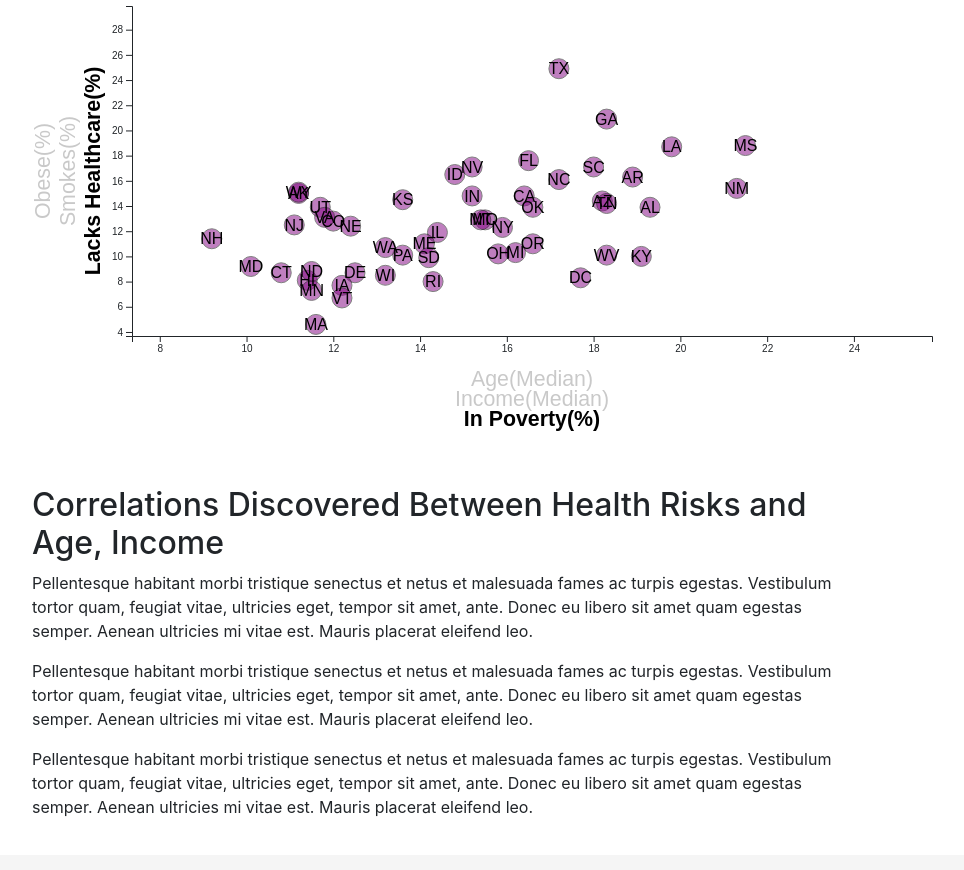
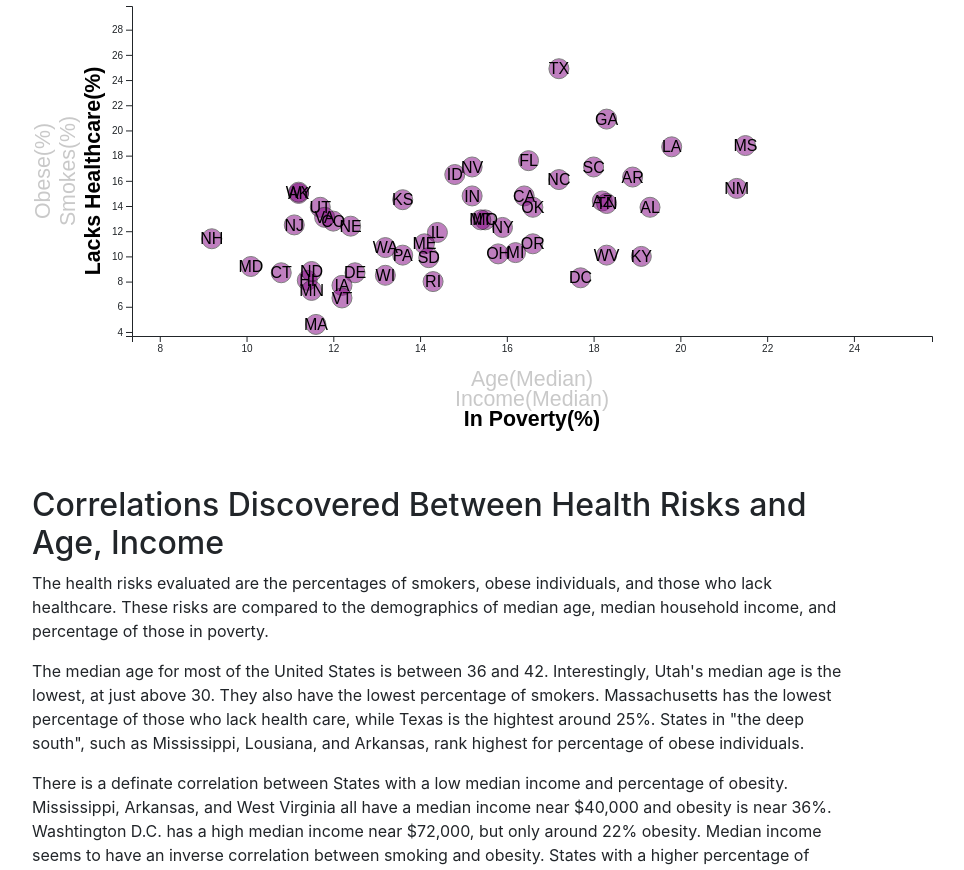
Before and after one commit to Michelin96/D3-Challenge, a plain HTML site: page D3_data_journalism/index.html in a window 1280 px wide. Shown: the part 70-940 px from the top of the page, without its empty margins (53-1017 px from the left). Drawn offline with nearby package versions, Linux system fonts and the light colour scheme.

Commit message:
Added correlations analysis

```diff
--- a/D3_data_journalism/index.html
+++ b/D3_data_journalism/index.html
@@ -28,17 +28,11 @@
       <div class="col-xs-12  col-md-9">
         <div class="article">
           <h2>Correlations Discovered Between Health Risks and Age, Income</h2>
-          <p>Pellentesque habitant morbi tristique senectus et netus et malesuada fames ac turpis egestas. Vestibulum tortor
-            quam, feugiat vitae, ultricies eget, tempor sit amet, ante. Donec eu libero sit amet quam egestas semper. Aenean
-            ultricies mi vitae est. Mauris placerat eleifend leo.</p>
+          <p>The health risks evaluated are the percentages of smokers, obese individuals, and those who lack healthcare. These risks are compared to the demographics of median age, median household income, and percentage of those in poverty.</p>
 
-          <p>Pellentesque habitant morbi tristique senectus et netus et malesuada fames ac turpis egestas. Vestibulum tortor
-            quam, feugiat vitae, ultricies eget, tempor sit amet, ante. Donec eu libero sit amet quam egestas semper. Aenean
-            ultricies mi vitae est. Mauris placerat eleifend leo.</p>
+          <p>The median age for most of the United States is between 36 and 42. Interestingly, Utah's median age is the lowest, at just above 30. They also have the lowest percentage of smokers. Massachusetts has the lowest percentage of those who lack health care, while Texas is the hightest around 25%. States in "the deep south", such as Mississippi, Lousiana, and Arkansas, rank highest for percentage of obese individuals.</p>
 
-          <p>Pellentesque habitant morbi tristique senectus et netus et malesuada fames ac turpis egestas. Vestibulum tortor
-            quam, feugiat vitae, ultricies eget, tempor sit amet, ante. Donec eu libero sit amet quam egestas semper. Aenean
-            ultricies mi vitae est. Mauris placerat eleifend leo.</p>
+          <p>There is a definate correlation between States with a low median income and percentage of obesity. Mississippi, Arkansas, and West Virginia all have a median income near $40,000 and obesity is near 36%. Washtington D.C. has a high median income near $72,000, but only around 22% obesity. Median income seems to have an inverse correlation between smoking and obesity. States with a higher percentage of smokers have a lower percentage of obesity and vise versa. Mississippi and New Mexico have the highest percentage of those in poverty, nearly 22%. For all 51 regions, there is a visible trend that the percentage of those in poverty is nearly equal to the percentage of those who lack healthcare.</p>
         </div>
       </div>
     </div>
```
